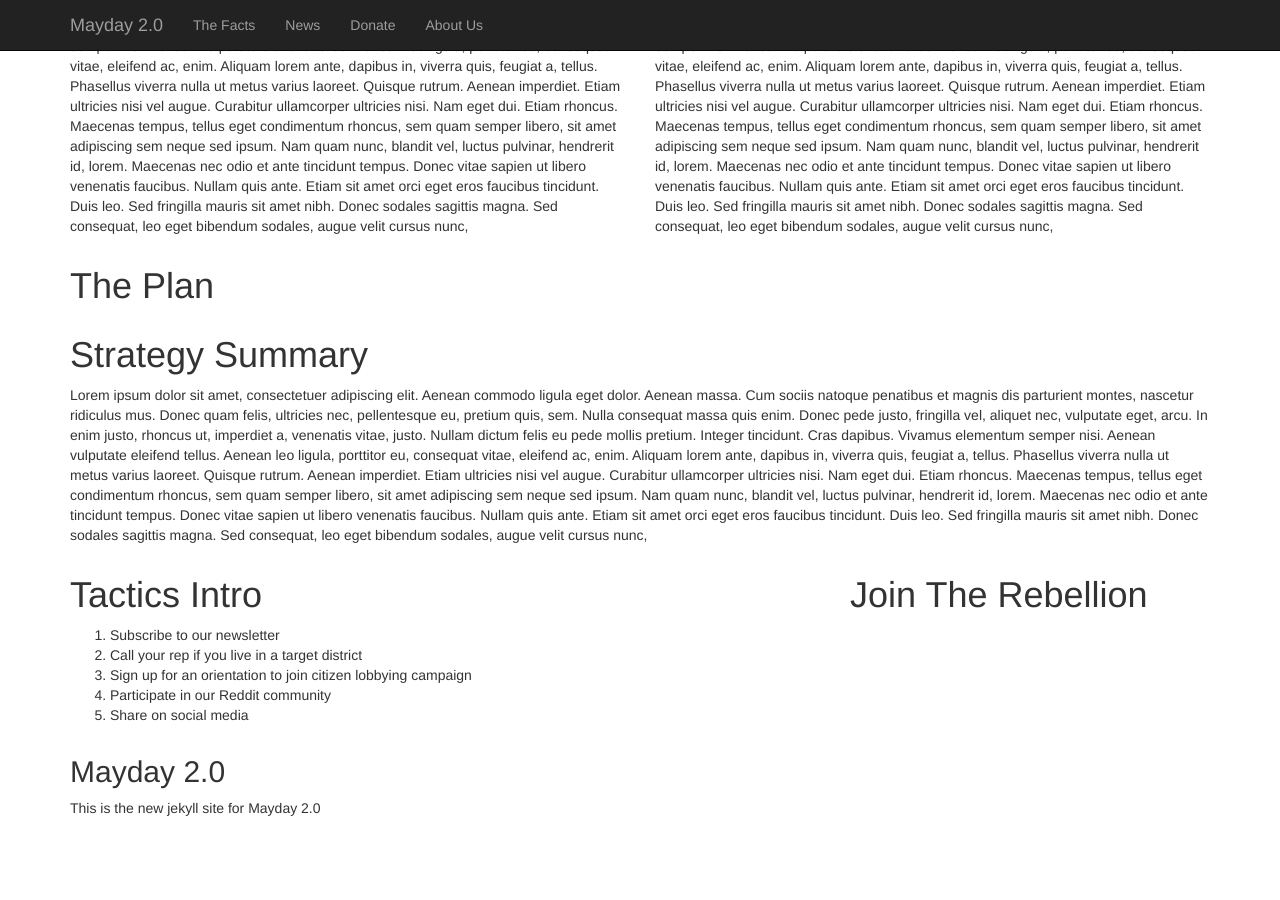
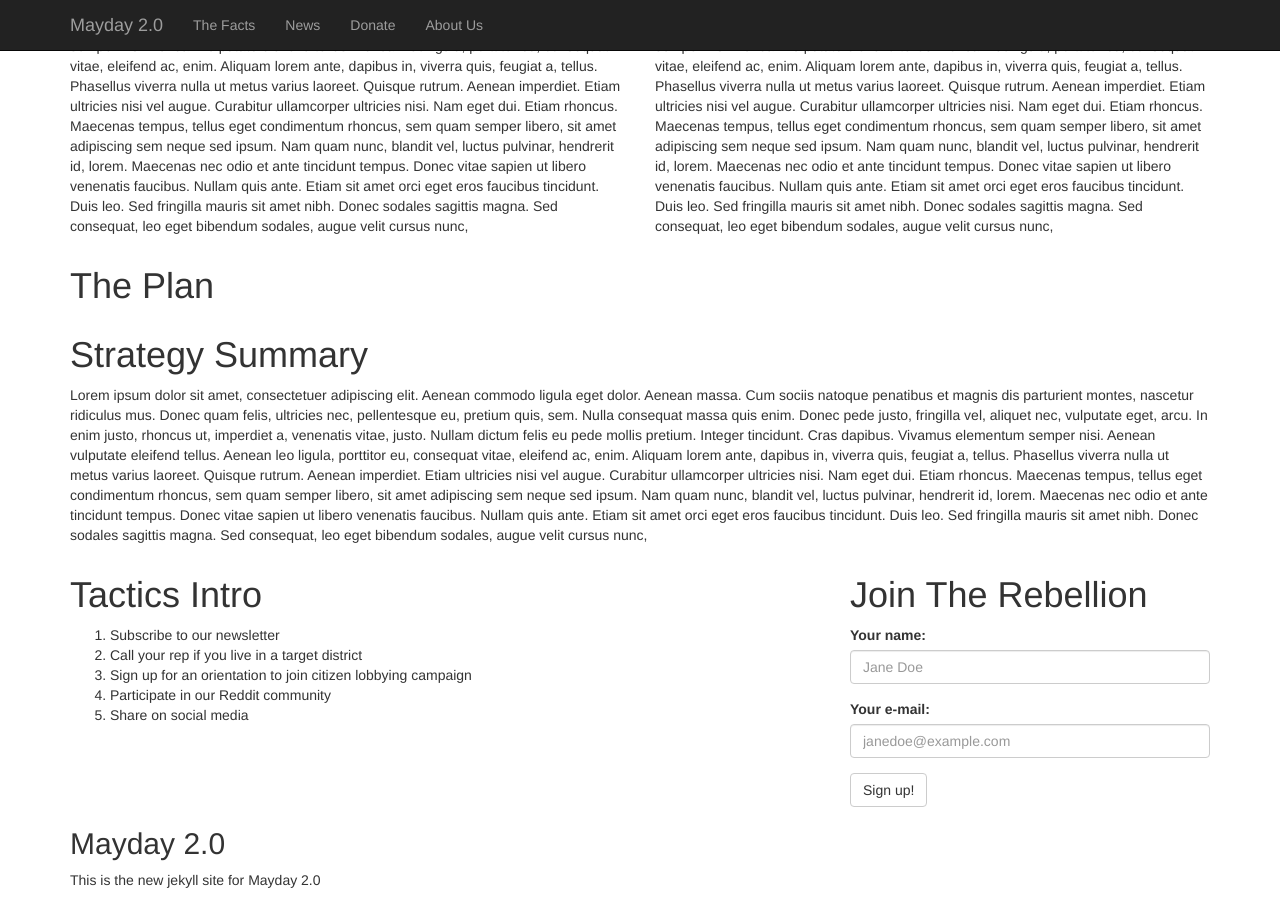
Before and after one commit to MayOneUS/mayday-2.0-frontend, a Jekyll site: the page built from index.html, in a window 1280 px wide and 900 px high, scrolled down 773 px. Built offline with Jekyll 4.4.1, drawn with Linux system fonts in a browser that asks for light colours; nearby versions of some CDN libraries; before the commit the page ends 1601 px from its top, so only the background shows below that.

Commit message:
- Added "rebellion" form - Finished form formatting

```diff
--- a/index.html
+++ b/index.html
@@ -26,14 +26,14 @@ hideFromNav: true
         <div id="join_the_party" class="col-xs-4">
             <h1>Join The Party</h1>
 
-            <form>
+            <form name="join-party">
                 <div class="form-group">
-                    <label for="yourname">Your name:</label>
-                    <input type="text" class="form-control" id="yourname" placeholder="Jane Doe">
+                    <label for="join-party-name">Your name:</label>
+                    <input type="text" class="form-control" id="join-party-name" placeholder="Jane Doe">
                 </div>
                 <div class="form-group">
-                    <label for="youre-mail">Your e-mail:</label>
-                    <input type="email" class="form-control" id="youre-mail" placeholder="janedoe@example.com">
+                    <label for="join-party-email">Your e-mail:</label>
+                    <input type="email" class="form-control" id="join-party-email" placeholder="janedoe@example.com">
                 </div>
                 <button type="submit" class="btn btn-default">Sign up!</button>
             </form>
@@ -138,6 +138,17 @@ hideFromNav: true
         </div>
         <div class="col-xs-4">
             <h1>Join The Rebellion</h1>
+            <form name="join-rebellion">
+                <div class="form-group">
+                    <label for="join-rebellion-name">Your name:</label>
+                    <input type="text" class="form-control" id="join-rebellion-name" placeholder="Jane Doe">
+                </div>
+                <div class="form-group">
+                    <label for="join-rebellion-email">Your e-mail:</label>
+                    <input type="email" class="form-control" id="join-rebellion-email" placeholder="janedoe@example.com">
+                </div>
+                <button type="submit" class="btn btn-default">Sign up!</button>
+            </form>
         </div>
     </div>
 
```
